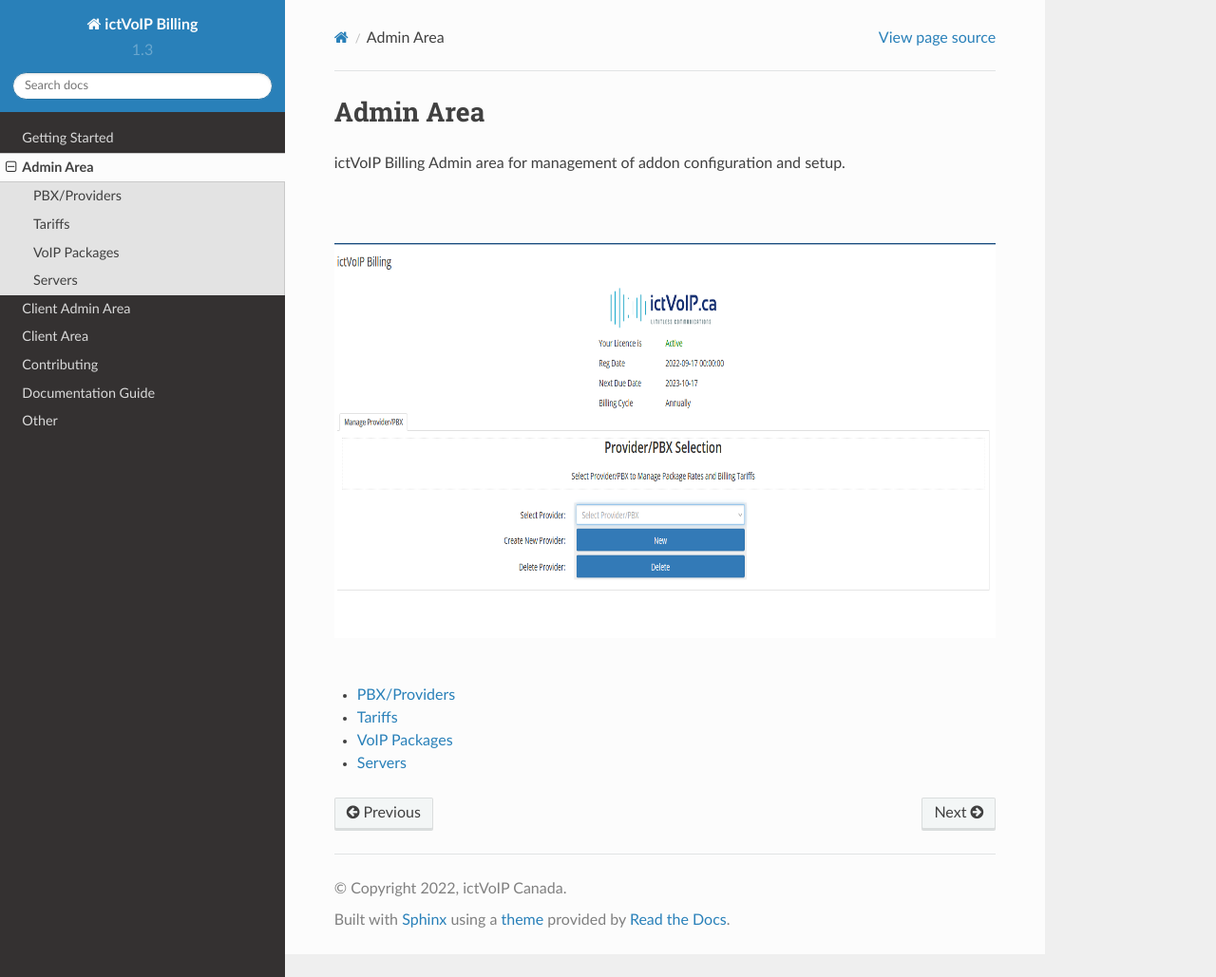
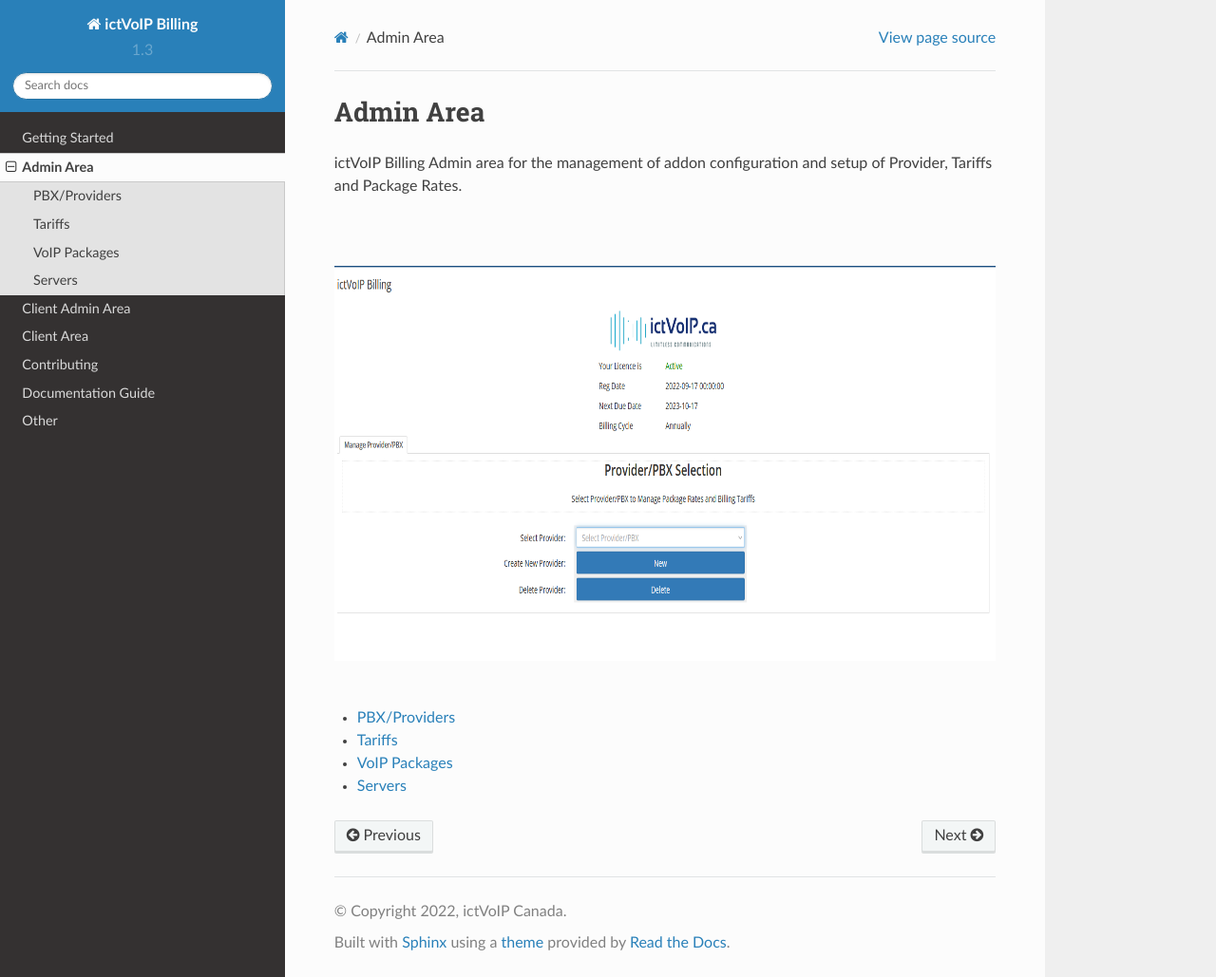
Before and after one commit to ictvoip/ictvoip-docs, a Sphinx documentation site: the page built from docs/source/admin.rst, in a window 1280 px wide and 1029 px high. Shown: the whole window at 95% size. Built offline with Sphinx 7.4.7 and the Read the Docs theme 2.0.0, drawn with Linux system fonts in a browser that asks for light colours; pages that are not in the unit, such as notebooks, are missing from menus.

Commit message:
Update admin.rst

```diff
--- a/docs/source/admin.rst
+++ b/docs/source/admin.rst
@@ -2,7 +2,7 @@
 Admin Area
 ************
 
-ictVoIP Billing Admin area for management of addon configuration and setup.
+ictVoIP Billing Admin area for the management of addon configuration and setup of Provider, Tariffs and Package Rates.
 
 |
 
```
